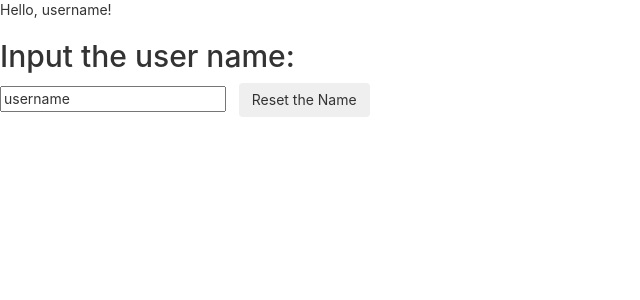
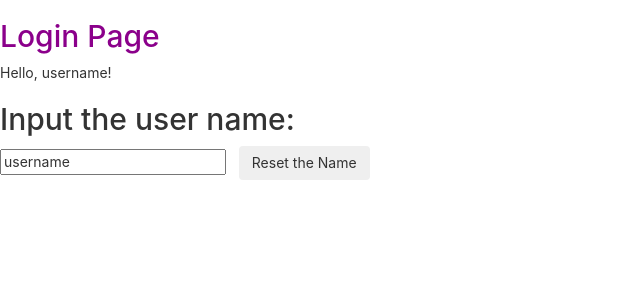
Before and after one commit to w-3513y/angular-studies-start, an Angular app: page / in a window 1280 px wide. Shown: the top 300 px of the page, without its empty margins (0-640 px from the left). Built offline with nearby package versions, Linux system fonts and the light colour scheme.

Commit message:
[Structure] Add ngStyle

```diff
--- a/src/app/general-learning/general-learning.component.html
+++ b/src/app/general-learning/general-learning.component.html
@@ -1,5 +1,6 @@
 <section class="card">
   <header class="card-header">
+    <h2 [ngStyle]="{color: useNameIsNull() ? '#7FFFD4' : '#8B008B'}">Login Page</h2>
     <p *ngIf="!useNameIsNull(); else loggedOut">Hello, {{ username }}!</p>
     <ng-template #loggedOut>Input your user bellow:</ng-template>
   </header>
```
